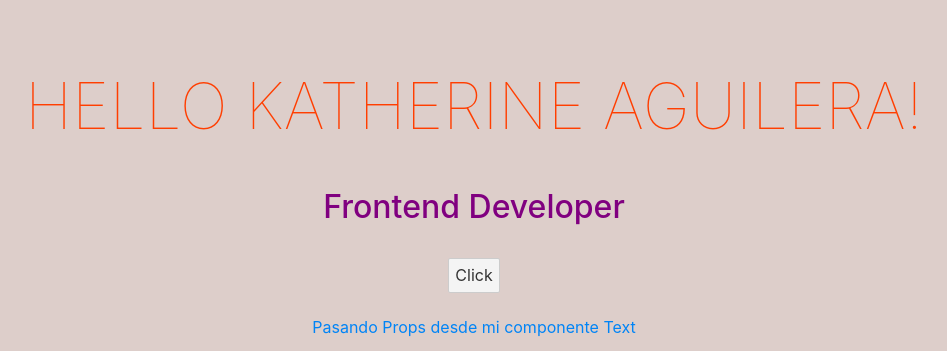
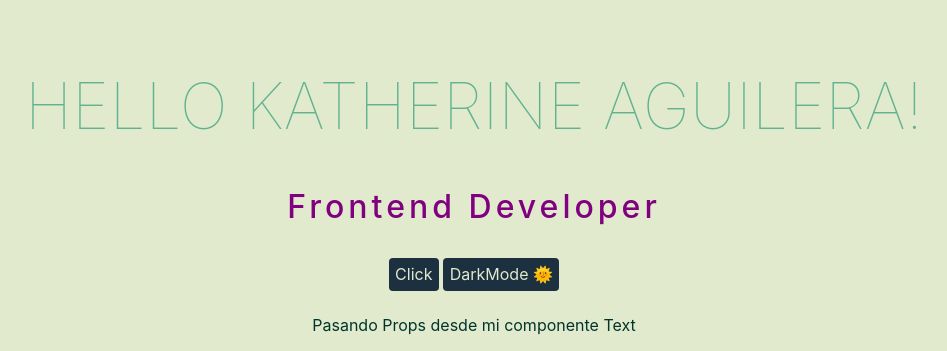
Before and after one commit to KatherinAguilera/svelte-basic, a Svelte app: page / in a window 1280 px wide. Shown: the top 351 px of the page, without its empty margins (166-1113 px from the left). Built offline with nearby package versions, Linux system fonts and the light colour scheme.

Commit message:
Theme de colores dark-light

```diff
--- a/src/App.svelte
+++ b/src/App.svelte
@@ -34,12 +34,18 @@
 <style>
 /* Definicion de estilos globales */
   :global(body) {
-    background-color: #ddceca;
-    color: #0084f6;
+    background-color: #e1eacd;
+    color: #01352c;
   }
 
   :global(:root) {
-    --theme-color: purple;
+    --color-lightMode: purple;
+    --color-darkMode: #ffffff;
+
+  }
+  :global(body.dark-mode){
+    background: #01352c;
+    color: #bfc2c7;
   }
   main {
     text-align: center;
@@ -53,7 +59,7 @@
   }
 
   h1 {
-    color: #ff3e00;
+    color: #61b390;
     text-transform: uppercase;
     font-size: 4em;
     font-weight: 100;
--- a/src/components/About.svelte
+++ b/src/components/About.svelte
@@ -2,8 +2,15 @@
 <script>
   let someText = "Frontend Developer";
   let count = 0;
+  let styles = {darkMode : false}
+
   function handleClick (){
     count += 1;
+  }
+
+  function toggle(){
+    styles.darkMode = !styles.darkMode;
+    window.document.body.classList.toggle("dark-mode");
   }
 </script>
 
@@ -11,15 +18,47 @@
 <!-- Estilos -->
 <style>
   p{
-    color:var(--theme-color);
     font-size: 2rem;
-    font-weight: 500;
+    font-weight:500;
+    letter-spacing: 0.25rem
+  }
+  .text-darkMode {
+    color: var(--color-darkMode);
+  }
+  .text-lightMode {
+    color: var(--color-lightMode);
+  }
+
+  button{
+    border-radius: 0.25rem;
+    transition: all 350ms;
+    border: none;
+  }
+  button:focus, button:hover{
+    transform: scale(1.1);
+  }
+  .btn-darkMode {
+    color: #e1eacd;
+    background: #1d3040;
+  }
+  .btn-lightMode {
+    color: #1d3040;
+    background: #e1eacd;
   }
 </style>
 
 
 <!-- html -->
 <div class="About">
-  <p>{someText}</p>
-  <button on:click={handleClick}>Click{count === 0 ? '' : count}</button>
+
+<!-- condicional if con svelte -->
+{#if !styles.darkMode}
+    <p class="text-lightMode">{someText}</p>
+    {:else}
+      <p class="text-darkMode">
+        Hello Dark Mode
+      </p>
+  {/if}
+  <button on:click={handleClick} class={styles.darkMode ? 'btn-lightMode' : ' btn-darkMode'}>Click{count === 0 ? '' : count}</button>
+  <button on:click={toggle} class={styles.darkMode ? 'btn-lightMode' : ' btn-darkMode'}>DarkMode {styles.darkMode ? '🌘' : '🌞'}</button>
 </div>
```
